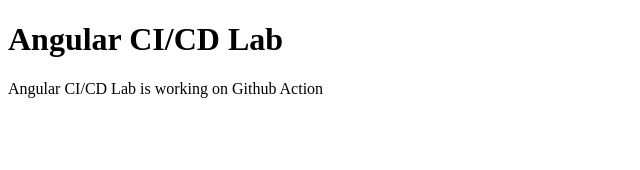
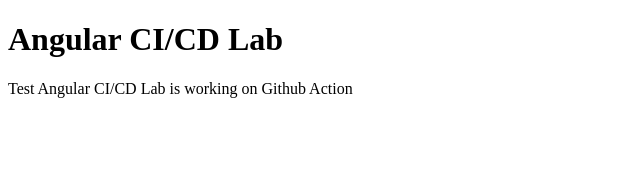
Before and after one commit to suvadip172308/ng-githubactuin, an Angular app: page / in a window 1280 px wide. Shown: the top 170 px of the page, without its empty margins (0-640 px from the left). Built offline with nearby package versions, Linux system fonts and the light colour scheme.

Commit message:
Fix test

```diff
--- a/package.json
+++ b/package.json
@@ -4,7 +4,7 @@
   "scripts": {
     "ng": "ng",
     "start": "ng build && node server.js",
-    "build": "ng build",
+    "build": "ng build --prod",
     "test": "ng test",
     "lint": "ng lint",
     "e2e": "ng e2e"
--- a/src/app/app.component.html
+++ b/src/app/app.component.html
@@ -1,7 +1,7 @@
 <div>
-  <h1>Angular CI/CD Lab</h1>
+  <h1>{{title}}</h1>
   <div>
-    <p> Angular CI/CD Lab is working on Github Action</p>
+    <p>{{description}}</p>
   </div>
 </div>
 <router-outlet></router-outlet>
--- a/src/app/app.component.ts
+++ b/src/app/app.component.ts
@@ -6,5 +6,6 @@
   styleUrls: ['./app.component.scss']
 })
 export class AppComponent {
-  title = 'ng-githubaction';
+  title = 'Angular CI/CD Lab';
+  description = 'Test Angular CI/CD Lab is working on Github Action';
 }
```
Also changed, not shown: 1 other file (tests, documents, lock files or other folders).
